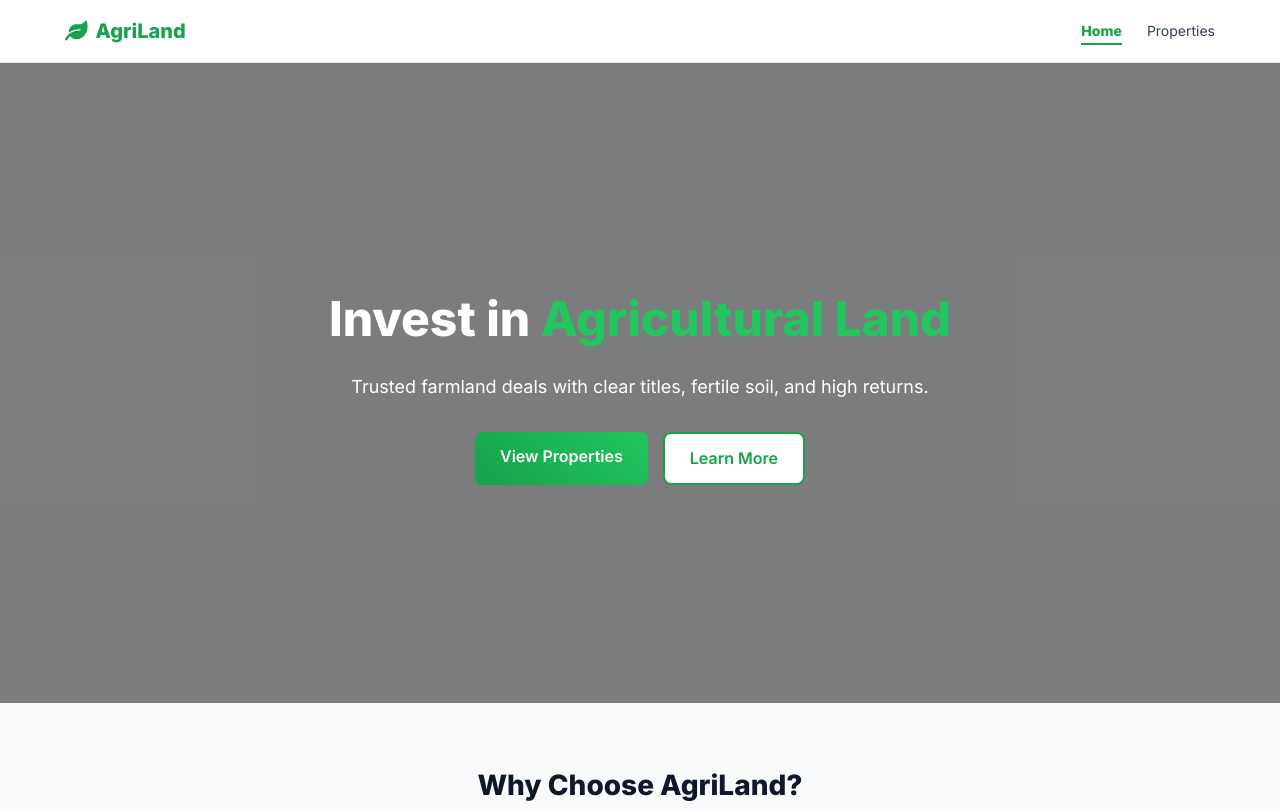
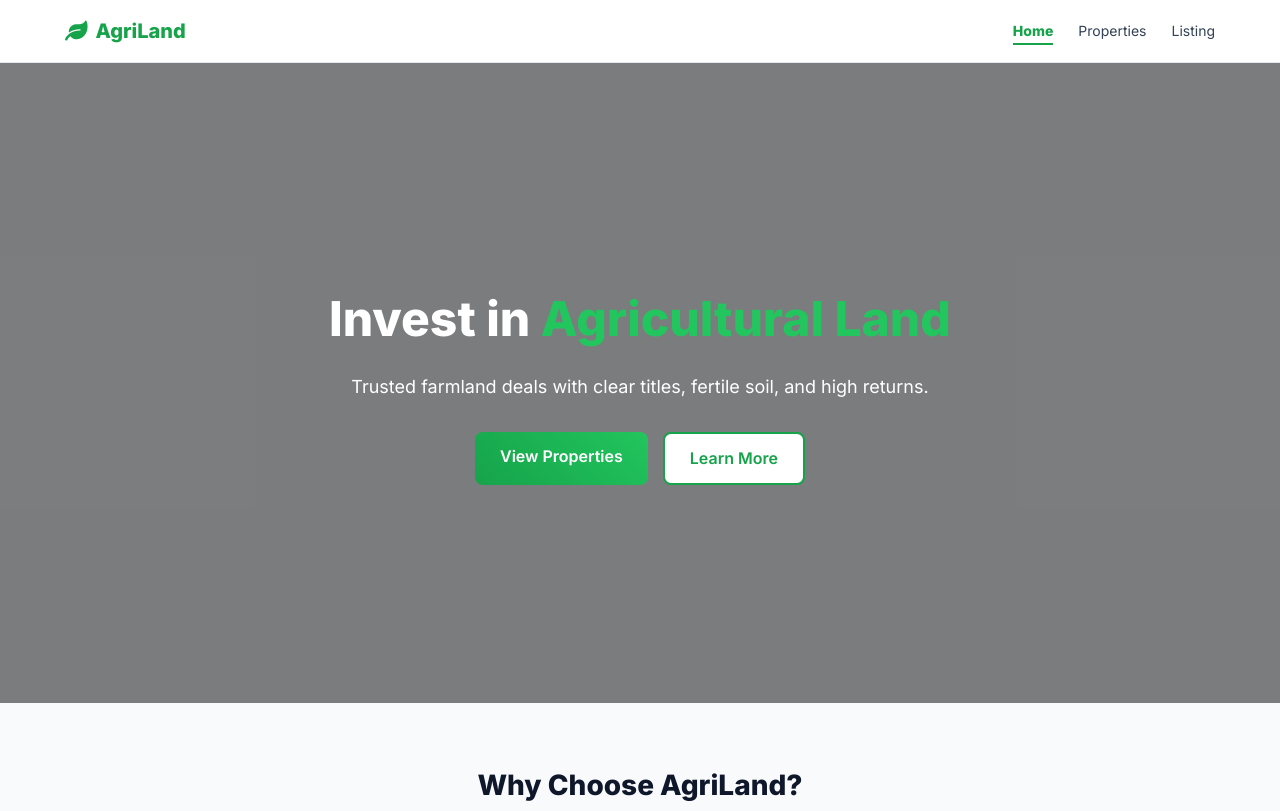
Before and after one commit to Tonkin369/AgriLand-, a plain HTML site: page index.html in a window 1280 px wide. Shown: the top 811 px of the page. Drawn offline with Linux system fonts and the light colour scheme.

Commit message:
Update index.html
adding listing page

```diff
--- a/index.html
+++ b/index.html
@@ -18,6 +18,7 @@
       <ul class="nav-links">
         <li><a href="index.html" class="active">Home</a></li>
         <li><a href="properties.html">Properties</a></li>
+        <li><a href="https://forms.gle/GrZ84Nfs5cYwkTFL9">Listing</a></li>
       </ul>
     </nav>
   </header>
```
